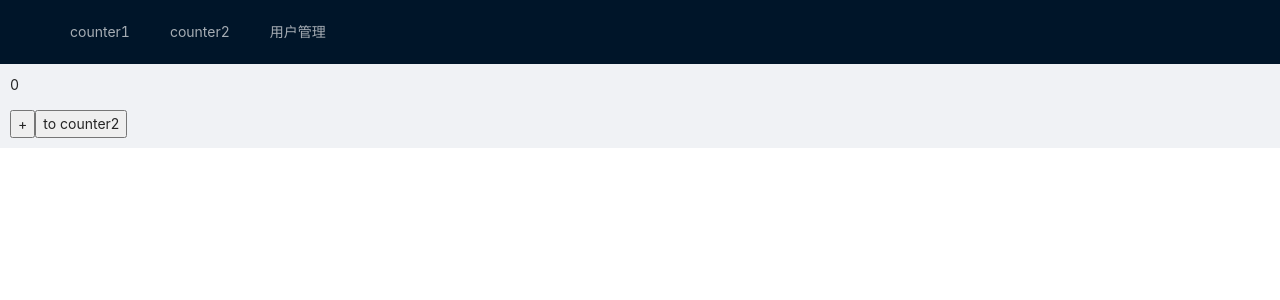
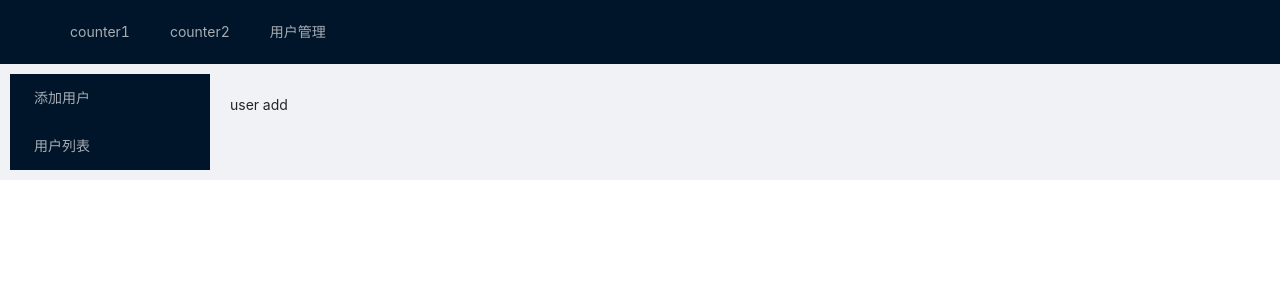
Before and after one commit to Cherish0207/typescript_react_crx, a React app: page /user/add in a window 1280 px wide. Before the commit this address led to /counter1. Shown: the top 300 px of the page. Built offline with nearby package versions, Linux system fonts and the light colour scheme.

Commit message:
用户列表

```diff
--- /dev/null
+++ b/src/components/User.tsx
@@ -0,0 +1,34 @@
+import React, { Component } from "react";
+import { Layout, Menu } from "antd";
+import { Link, withRouter, RouteComponentProps, Route } from "react-router-dom";
+import UserAdd from "./UserAdd";
+import UserList from "./UserList";
+type Props = RouteComponentProps;
+let { Sider, Content } = Layout;
+class User extends Component<Props> {
+  render() {
+    return (
+      <Layout>
+        <Sider>
+          <Menu
+            theme='dark'
+            mode='inline'
+            selectedKeys={[this.props.location.pathname]}
+          >
+            <Menu.Item>
+              <Link to='/user/add'>添加用户</Link>
+            </Menu.Item>
+            <Menu.Item>
+              <Link to='/user/list'>用户列表</Link>
+            </Menu.Item>
+          </Menu>
+        </Sider>
+        <Content style={{ padding: "20px" }}>
+          <Route path='/user/add' component={UserAdd}></Route>
+          <Route path='/user/list' component={UserList}></Route>
+        </Content>
+      </Layout>
+    );
+  }
+}
+export default withRouter(User);
--- /dev/null
+++ b/src/components/UserAdd.tsx
@@ -0,0 +1,11 @@
+import React, { Component } from "react";
+import { Layout, Menu } from "antd";
+import { Link, withRouter, RouteComponentProps, Route } from "react-router-dom";
+type Props = RouteComponentProps;
+let { Sider, Content } = Layout;
+class UserAdd extends Component<Props> {
+  render() {
+    return <div>user add</div>;
+  }
+}
+export default withRouter(UserAdd);
--- /dev/null
+++ b/src/components/UserList.tsx
@@ -0,0 +1,23 @@
+import React, { Component, useState } from "react";
+import { Layout, Menu, Table } from "antd";
+import { Link, withRouter, RouteComponentProps, Route } from "react-router-dom";
+import { User } from "../typings/api";
+type Props = RouteComponentProps;
+let columns = [
+  {
+    title: "用户名",
+    dataIndex: "username",
+    key: "username",
+  },
+];
+function UserList() {
+  let [users, setUsers] = useState<Array<User>>([]);
+  return (
+    <Table
+      columns={columns}
+      dataSource={users}
+      rowKey={(row: User) => row._id}
+    ></Table>
+  );
+}
+export default UserList;
--- a/src/index.tsx
+++ b/src/index.tsx
@@ -2,6 +2,7 @@ import React, { ReactElement } from "react";
 import ReactDOM from "react-dom";
 import Counter1 from "./components/Counter1";
 import Counter2 from "./components/Counter2";
+import User from "./components/User";
 import store from "./store";
 import { Provider } from "react-redux";
 import { BrowserRouter, Route, Redirect, Switch } from "react-router-dom";
@@ -18,6 +19,7 @@ ReactDOM.render(
           <Switch>
             <Route exact={true} path='/counter1' component={Counter1} />
             <Route exact={true} path='/counter2' component={Counter2} />
+            <Route path='/user' component={User} />
             <Redirect to='/counter1' />
           </Switch>
         </Content>
--- /dev/null
+++ b/src/typings/api.tsx
@@ -0,0 +1,4 @@
+export interface User {
+  _id: number;
+  username: string;
+}
```
